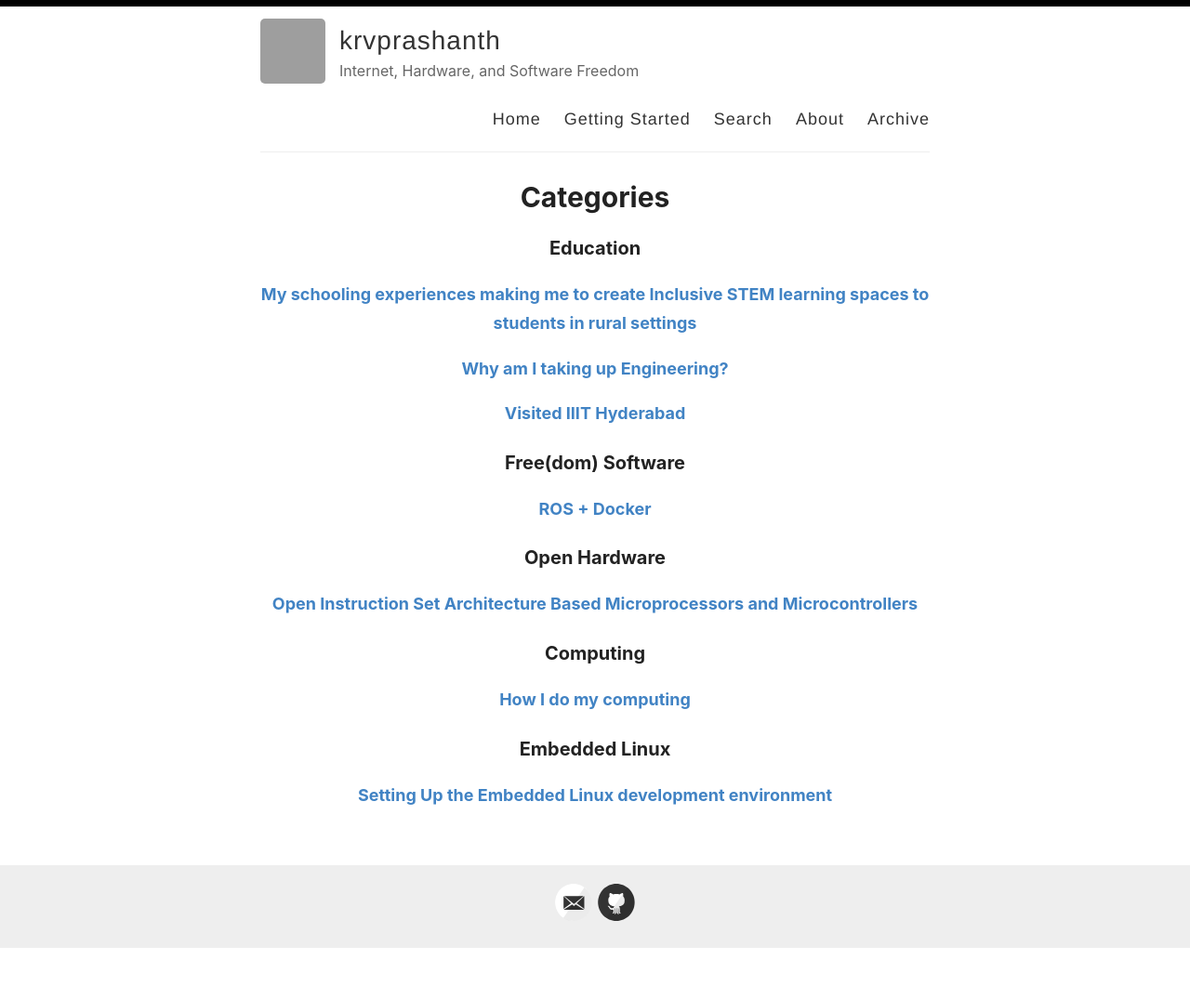
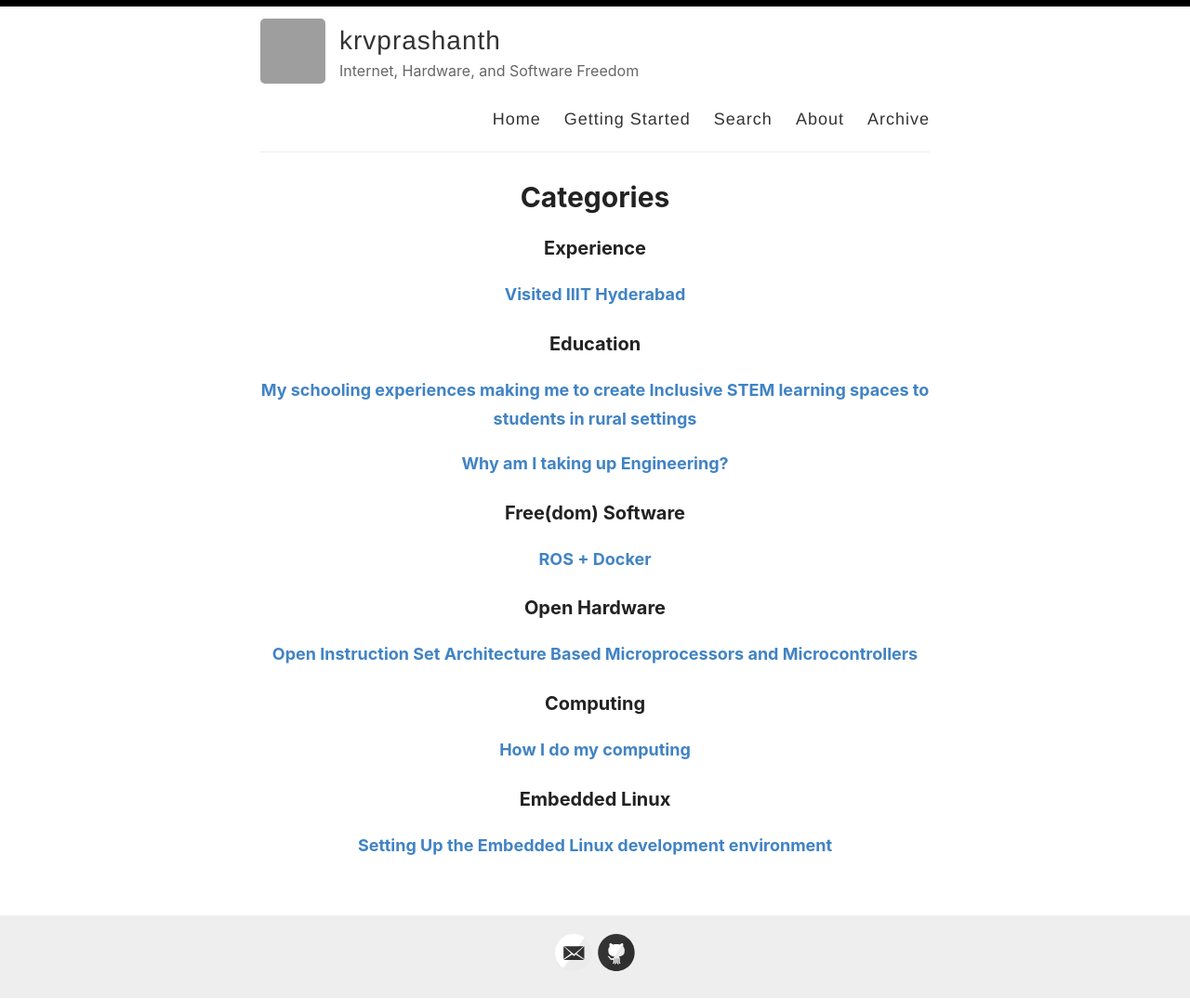
Before and after one commit to krvprashanth/krvprashanth.github.io, a Jekyll site: the page built from _pages/categories.md, in a window 1280 px wide. Shown: the whole page at 93% size. Built offline with Jekyll 4.4.1, drawn with Linux system fonts in a browser that asks for light colours; before the commit the page ends 1021 px from its top, so only the background shows below that; grey boxes are pictures that could not be loaded.

Commit message:
initial commit

```diff
--- a/_posts/2019-24-02-Visited-IIIT-Hyderabad.md
+++ b/_posts/2019-24-02-Visited-IIIT-Hyderabad.md
@@ -2,8 +2,8 @@
 layout: post
 title: Visited IIIT Hyderabad
 date:  2019-02-24 11:27:00 +0900
-categories: [Education]
-tags: [Engineering, Thoughts]
+categories: [Experience]
+tags: [Engineering, College]
 ---
 
 
```
